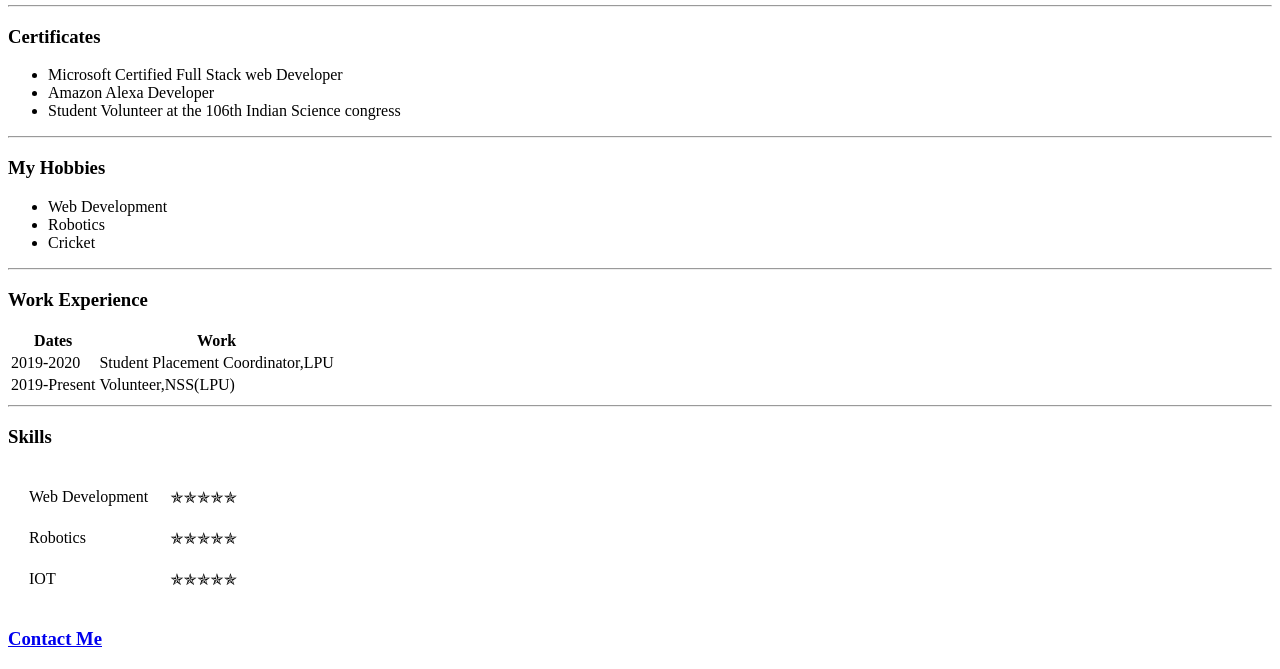
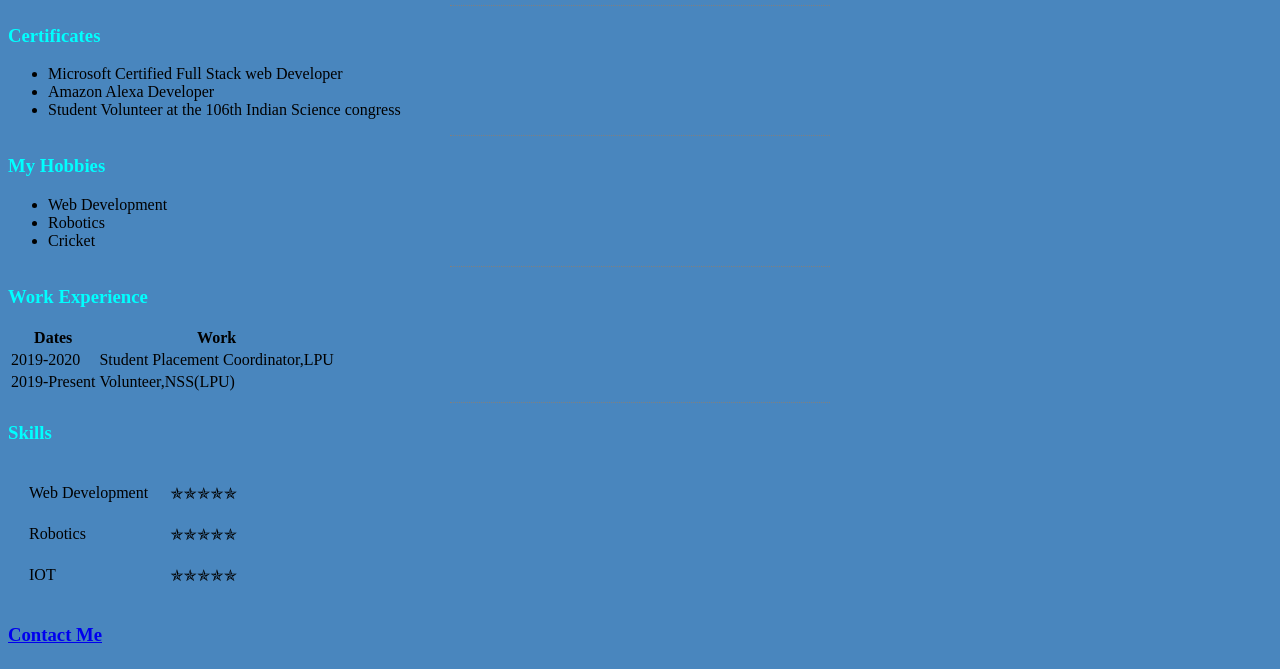
Before and after one commit to vivpan24/-The-Complete-2021-Web-Development-Bootcamp, a plain HTML site: page HTML-Personal Site/index.html in a window 1280 px wide. Shown: the part 182-851 px from the top of the page. Drawn offline with Linux system fonts and the light colour scheme.

Commit message:
css added

```diff
--- /dev/null
+++ b/HTML-Personal Site/CSS/styles.css
@@ -0,0 +1,13 @@
+body{
+    background-color:rgb(73, 134, 190);
+}
+hr{
+    border-color: grey;
+    border-width: 10%;
+    width:30%;
+    border-style: none;
+    border-top-style: dotted;
+}
+h1,h3{
+color: aqua;
+}
--- a/HTML-Personal Site/index.html
+++ b/HTML-Personal Site/index.html
@@ -5,6 +5,8 @@
     <meta http-equiv="X-UA-Compatible" content="IE=edge">
     <meta name="viewport" content="width=device-width, initial-scale=1.0">
     <title>Vivek Personal Site</title>
+    <link rel="stylesheet" href="\HTML-Personal Site\CSS\styles.css">
+
 </head>
 <body>
     <table cellspacing="20">
```
Also changed, not shown: HTML-Personal Site/contact.html (+1 -0 lines).
